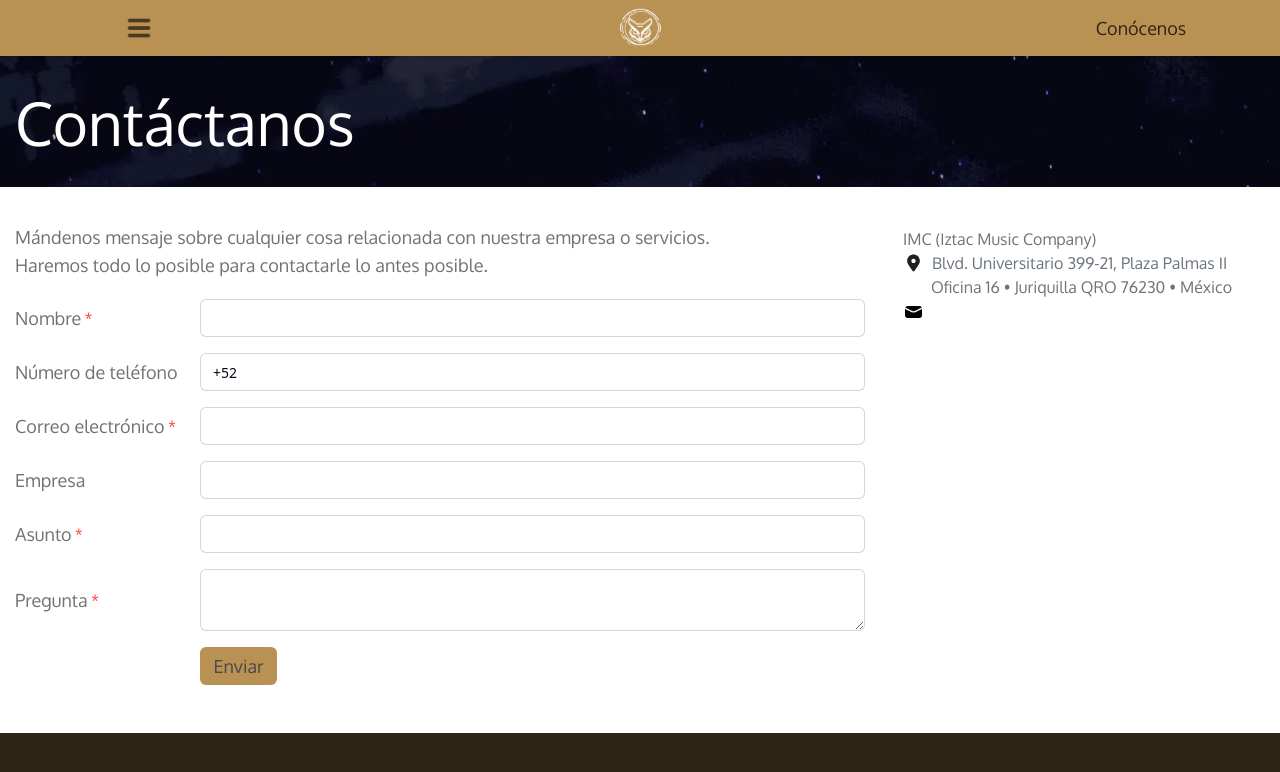
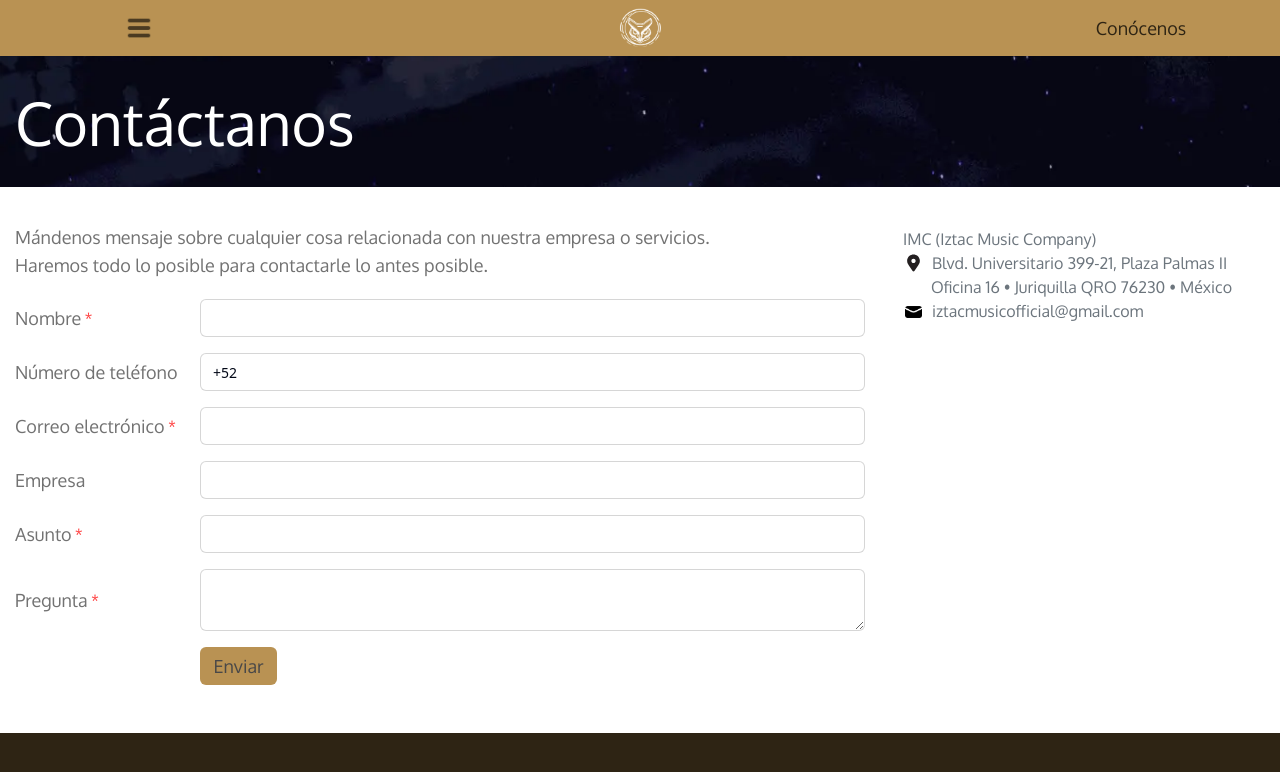
Before and after one commit to saulkurosaki/IZTAC-MUSIC-COMPANY, a Next.js app: page /contact-us in a window 1280 px wide. Shown: the top 772 px of the page. Built offline with nearby package versions, Linux system fonts and the light colour scheme.

Commit message:
feat(ContactForm): implement the info section third paragraph

```diff
--- a/components/contact-us/ContactForm.tsx
+++ b/components/contact-us/ContactForm.tsx
@@ -219,7 +219,7 @@ const ContactForm = () => {
                   alt="mail_logo"
                   className="w-[21px] h-full mr-2 px-[2px] pt-[3px] pb-[1px] object-contain"
                 />
-                {/* <span>iztacmusicofficial@gmail.com</span> */}
+                <span>iztacmusicofficial@gmail.com</span>
               </p>
             </div>
           </div>
```
